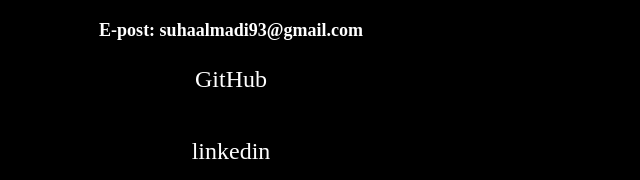
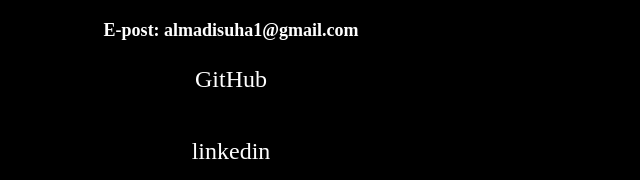
Before and after one commit to suhaalmadi93-design/portfolio-Suha-Almadi, a plain HTML site: page index.html in a window 1280 px wide. Shown: the part 1765-1945 px from the top of the page, 409-1049 px from the left. Drawn offline with Linux system fonts and the light colour scheme.

Commit message:
Update index.html

```diff
--- a/index.html
+++ b/index.html
@@ -149,7 +149,7 @@
     </div>
 
     <div id="footer">
-        <h4>E-post: suhaalmadi93@gmail.com</h4>
+        <h4>E-post: almadisuha1@gmail.com </h4>
         <a href="https://github.com/suhaalmadi93-design">GitHub</a> <br/>
         <a href="https://www.linkedin.com/in/suha-almadi-031265197/">linkedin</a> <br/>
         <a href="https://www.youtube.com/channel/UCTdW7tm4uDTT7Smvbvob2UQ">YouTube</a> <br/>
```
